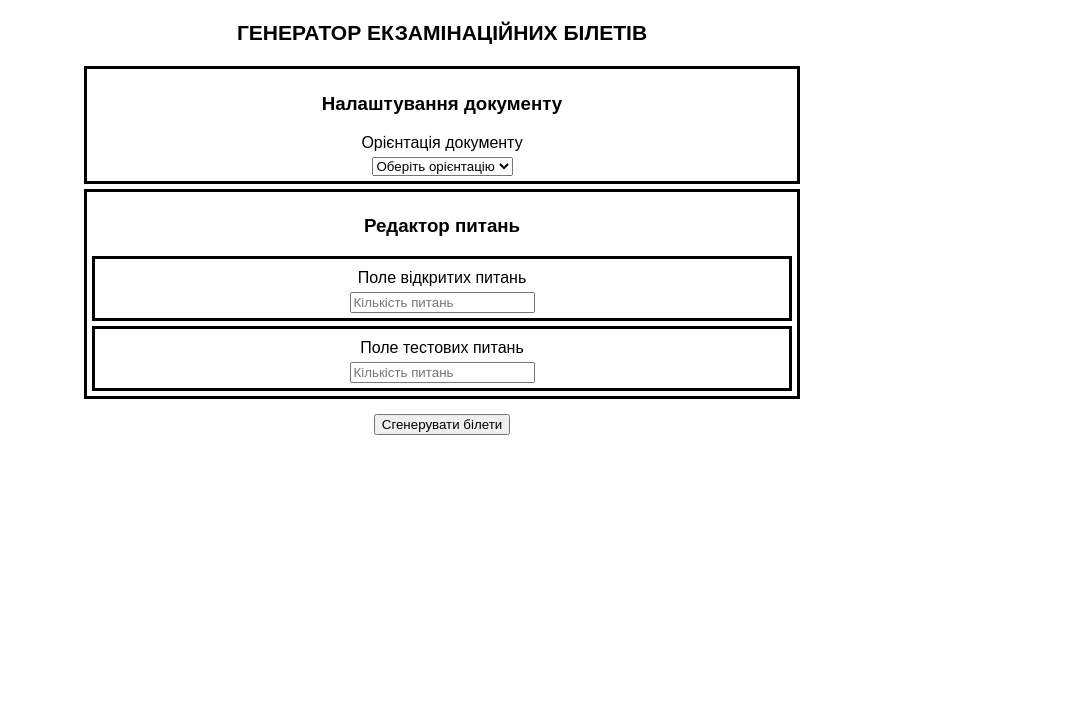
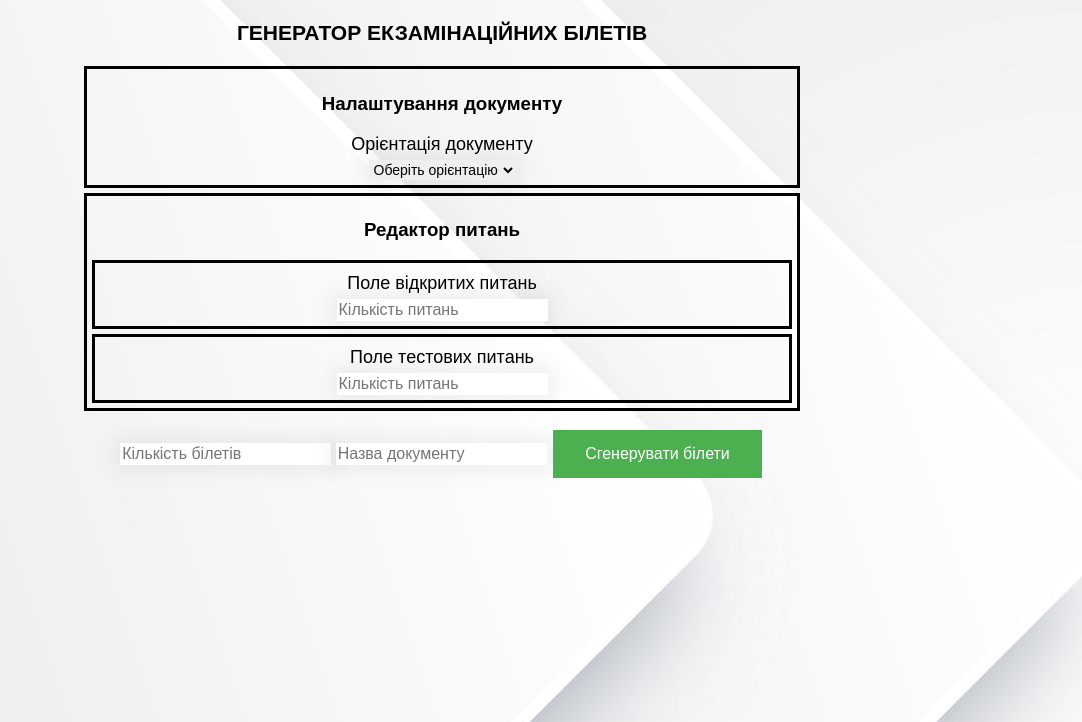
Before and after one commit to DanilkaXS/AutoExamen, a Flask app: page / in a window 1280 px wide. Shown: the top 722 px of the page, without its empty margins (198-1280 px from the left). Run offline with Flask 2, Linux system fonts and the light colour scheme.

Commit message:
Add files via upload

```diff
--- a/app.py
+++ b/app.py
@@ -1,5 +1,8 @@
 from pprint import pprint
 
+from google.oauth2 import service_account
+from googleapiclient.discovery import build
+import requests
 from flask import Flask, render_template, url_for, request
 import json
 
@@ -14,8 +17,38 @@ def hello():
 @app.route('/postrequest', methods=['POST'])
 def post_req():
     data = json.loads(request.data)
-    pprint(data)
-    return '200'
+    # pprint(data)
+
+    SCOPES = ['https://www.googleapis.com/auth/drive']
+    SERVICE_ACCOUNT_FILE = 'service_account.json'
+    credentials = service_account.Credentials.from_service_account_file(
+        SERVICE_ACCOUNT_FILE, scopes=SCOPES)
+    service = build('drive', 'v3', credentials=credentials, static_discovery=False)
+
+    file_metadata = {
+        'name': data['document']['nameDocument'],
+        'mimeType': 'application/vnd.google-apps.document',
+        'parents': ["1md3FixnbjMBiGtEXKoBVUd1rP8OLZOE2"],
+    }
+
+    r = service.files().create(body=file_metadata, fields='id').execute()
+
+    results = service.files().list(pageSize=10,
+                                   fields="nextPageToken, files(id,name,description)").execute()
+    # pprint(results['files'])
+    for i in results['files']:
+        print(i)
+        try:
+            if i['name'] == data['document']['nameDocument']:
+                data['id'] = i['id']
+                print(i['name'])
+        except:
+            continue
+    requests.post(
+        "https://script.google.com/macros/s/AKfycbx4f_AUSt1lmP57xmSi4fOJt3zDeFAwSJ0bX1b09-3uDxbmlEyVjtv9GksdRgdjZCsFrA/exec",
+        json=data)
+
+    return data['id']
 
 
 if __name__ == '__main__':
--- a/requirements.txt
+++ b/requirements.txt
@@ -1,2 +1,5 @@
 Flask~=2.2.2
 Gunicorn~=20.1.0
+requests~=2.28.1
+google~=3.0.0
+google-api-python-client~=2.65.0
--- a/static/main/css/styles.css
+++ b/static/main/css/styles.css
@@ -1,7 +1,8 @@
 body {
     text-align: center;
-    font-family: 'Montserrat', sans-serif;
+    font-family: 'Boby Regular 400', sans-serif;
     vertical-align: middle;
+
 }
 
 header {
@@ -11,6 +12,11 @@ header {
 
 p {
     margin: 5px;
+    font-size: 18px;
+}
+
+label{
+    font-size: 18px;
 }
 
 .fieldSampleQuestion {
@@ -75,3 +81,35 @@ p {
     align-items: center;
     flex-direction: column;
 }
+
+input{
+  padding:2px;
+  border: 0;
+  box-shadow:0 0 20px 6px rgba(0,0,0,0.06);
+    font-size: 16px;
+}
+
+select{
+  padding:1px;
+  border: 0;
+  box-shadow:0 0 20px 6px rgba(0,0,0,0.06);
+    font-size: 14px;
+}
+
+button {
+  background-color: #4CAF50; /* Green */
+  border: none;
+  color: white;
+  padding: 15px 32px;
+  text-align: center;
+  text-decoration: none;
+  display: inline-block;
+  font-size: 16px;
+  margin: 4px 2px;
+  cursor: pointer;
+  -webkit-transition-duration: 0.4s; /* Safari */
+  transition-duration: 0.4s;
+}
+button:hover {
+  box-shadow: 0 12px 16px 0 rgba(0,0,0,0.24),0 17px 50px 0 rgba(0,0,0,0.19);
+}
--- a/static/main/js/script.js
+++ b/static/main/js/script.js
@@ -11,7 +11,7 @@ function orientationEditor() {
 
     } else if (orientationVal == "horizontal") {
         $("#biletEditor").css('width', '650px')
-        $("#biletEditor").css('height', '500px')
+        $("#biletEditor").css('height', '515px')
         $("#verticalIcon").css("display", "none")
         $("#horizontalIcon").css("display", "block")
         $("#horizontalIcon").css("padding-left", "5px")
@@ -122,7 +122,9 @@ function generateBilets() {
         }
     }
     const data = {
+        id: '',
         document: {
+            nameDocument: $("#nameDocumentGen").val(),
             orientation: $("#docOrientation").val(),
             head: "Міністерство освіти і науки, молоді та спорту України\n" +
                 "Ізмаїльський державний гуманітарний університет",
@@ -134,9 +136,10 @@ function generateBilets() {
             numberQuestionBilet: $("#numberQuestionBilet").val(),
             questionType: {},
             kafedra: $("#kafedra").val(),
-            protokol: [$("#numberProtokol").val(),$("#dateNumber").val(),$("#month").val(),$("#year").val()],
+            protokol: [$("#numberProtokol").val(), $("#dateNumber").val(), $("#month").val(), $("#year").val()],
             persKafedra: $("#persKafedra").val(),
             examinator: $("#examinator").val(),
+            numberBilet: $("#numberBilet").val()
         },
         questions: {
             openQuestions: {
@@ -171,13 +174,22 @@ function generateBilets() {
 
 function sendDataPOST(data) {
     const url = 'https://generator-exam-biletov.onrender.com/postrequest';
-    // const url = 'https://script.google.com/macros/s/AKfycbx4f_AUSt1lmP57xmSi4fOJt3zDeFAwSJ0bX1b09-3uDxbmlEyVjtv9GksdRgdjZCsFrA/exec';
+    // const url = 'http://127.0.0.1:5000/postrequest';
 
-    $.ajax({
+    let send = $.ajax({
         url: url,
         method: 'post',
         contentType: "application/json",
         dataType: 'json',
         data: JSON.stringify(data),
-    });
+        // beforesend: alert("SENDING: "),
+        async: false,
+        success: function (result) {
+            alert(result);
+        }
+    }).responseText;
+    console.log(send)
+    $("#body").append(`<a href=\"https://docs.google.com/document/d/${send}/edit?usp=sharing\">Посилання на документ</a>`)
+
+
 }
--- a/templates/index.html
+++ b/templates/index.html
@@ -9,7 +9,7 @@
     <script src="{{ url_for('static', filename = 'main/js/script.js') }}"></script>
 
 </head>
-<body>
+<body id="body" style='background-image: url("{{ url_for('static', filename = 'main/img/bg.jpg') }}")'>
 <header>
     <h3>Генератор екзамінаційних білетів</h3>
 </header>
@@ -103,6 +103,8 @@
     </div>
 </main>
 <footer style="margin: 15px">
+    <input type="number" id="numberBilet" placeholder="Кількість білетів">
+    <input type="text" id="nameDocumentGen" placeholder="Назва документу">
     <button onclick="generateBilets()">Сгенерувати білети</button>
 </footer>
 
```
Also changed, not shown: service_account.json (added, +12 -0 lines), test/service_account.json (added, +12 -0 lines), test/test.py (added, +37 -0 lines), static/main/img/bg.jpg (added), static/main/img/test.jpg (added), Конструктор екзамінаційних білетів.png (added).
